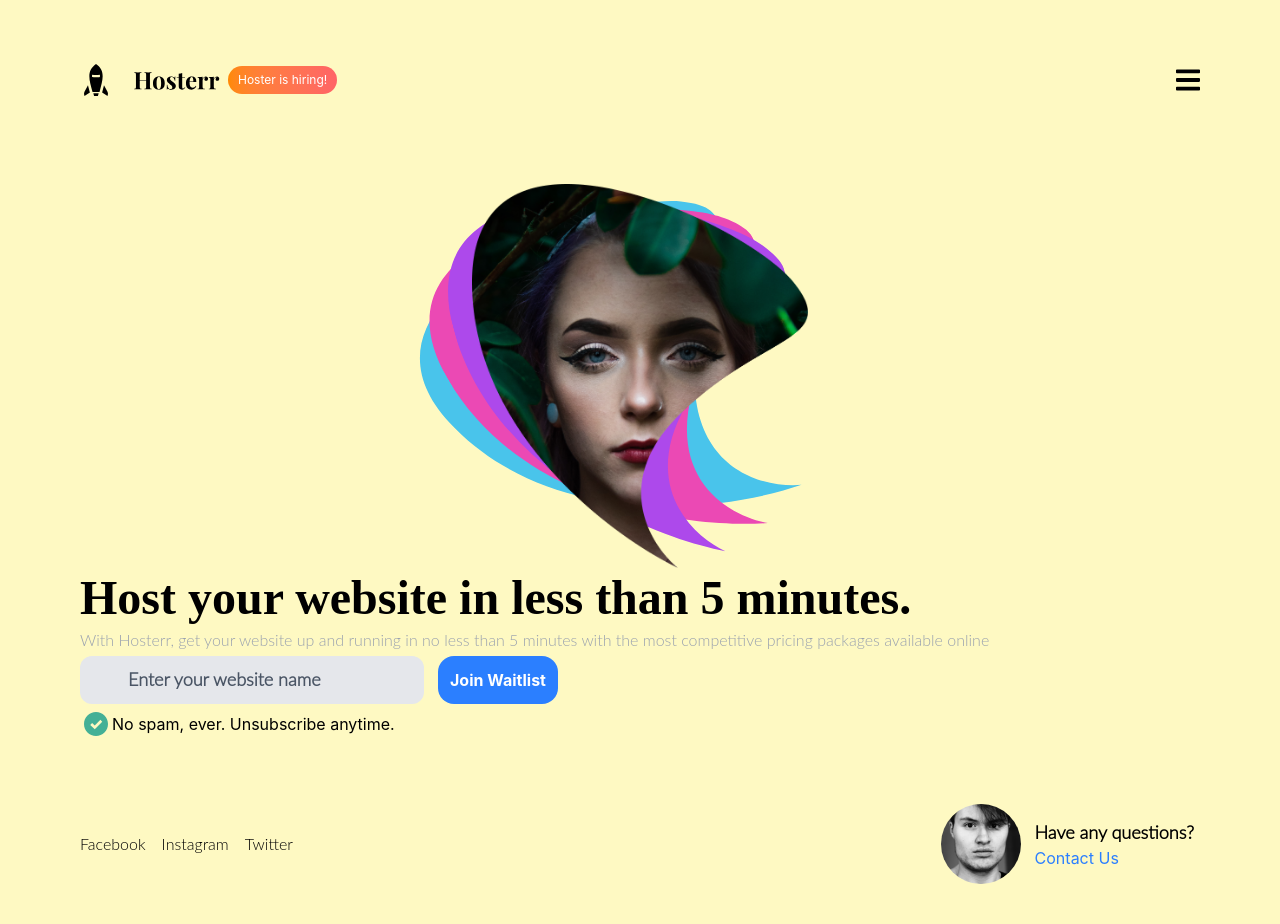
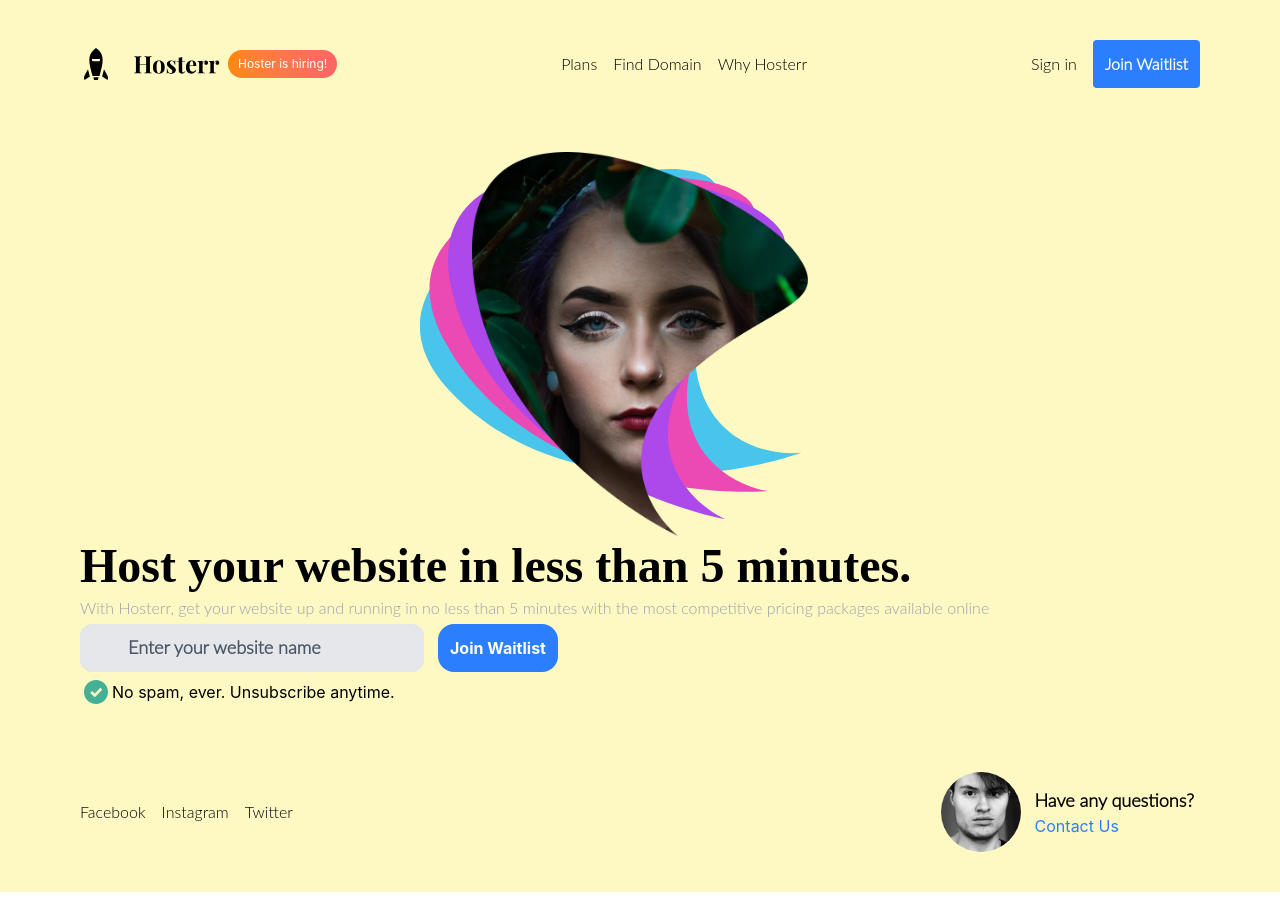
Before and after one commit to smitrabari/Web-Dev, a React (Vite) app in the folder Tailwind CSS/: page / in a window 1280 px wide. After the commit the page ends 892 px from the top, so only its background shows below. Built offline with nearby package versions, Linux system fonts and the light colour scheme; a web font is replaced by a local one.

Commit message:
Header for Windows Users

```diff
--- a/Tailwind CSS/src/Components/Header.jsx
+++ b/Tailwind CSS/src/Components/Header.jsx
@@ -10,8 +10,40 @@ const Header = () => {
           Hoster is hiring!
         </button>
       </div>
-      <div>
-        <FaBars className="h-20 w-6" />
+      <div className="flex items-center gap-4">
+        <ul className="flex  font-lato items-center justify-center gap-4">
+        <li>
+          <a href="#">Plans</a>
+        </li>
+        <li>
+          <a href="#">Find Domain</a>
+        </li>
+        <li>
+          <a href="#">Why Hosterr</a>
+        </li>
+      </ul>
+      </div>
+      <div className="flex items-center gap-4">
+        <ul className="flex items-center
+            font-lato justify-center gap-4">
+        <li>
+          <a href="#">Sign in</a>
+        </li>
+        <li>
+          <button
+              className="bg-blue-500
+            p-3
+            rounded-sm
+            font-bold
+            text-white
+            items-center
+            justify-center
+            flex"
+            >
+              Join Waitlist
+            </button>
+        </li>
+      </ul>
       </div>
     </div>
   );
```
